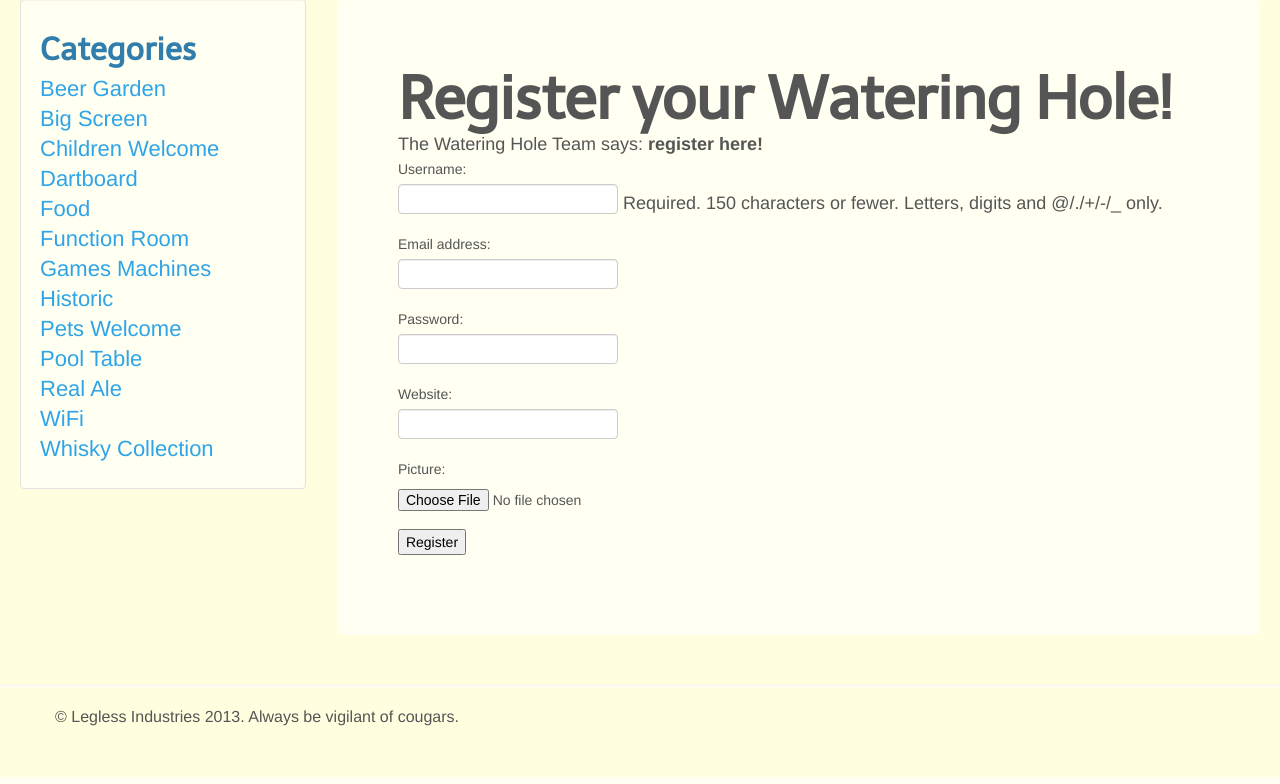
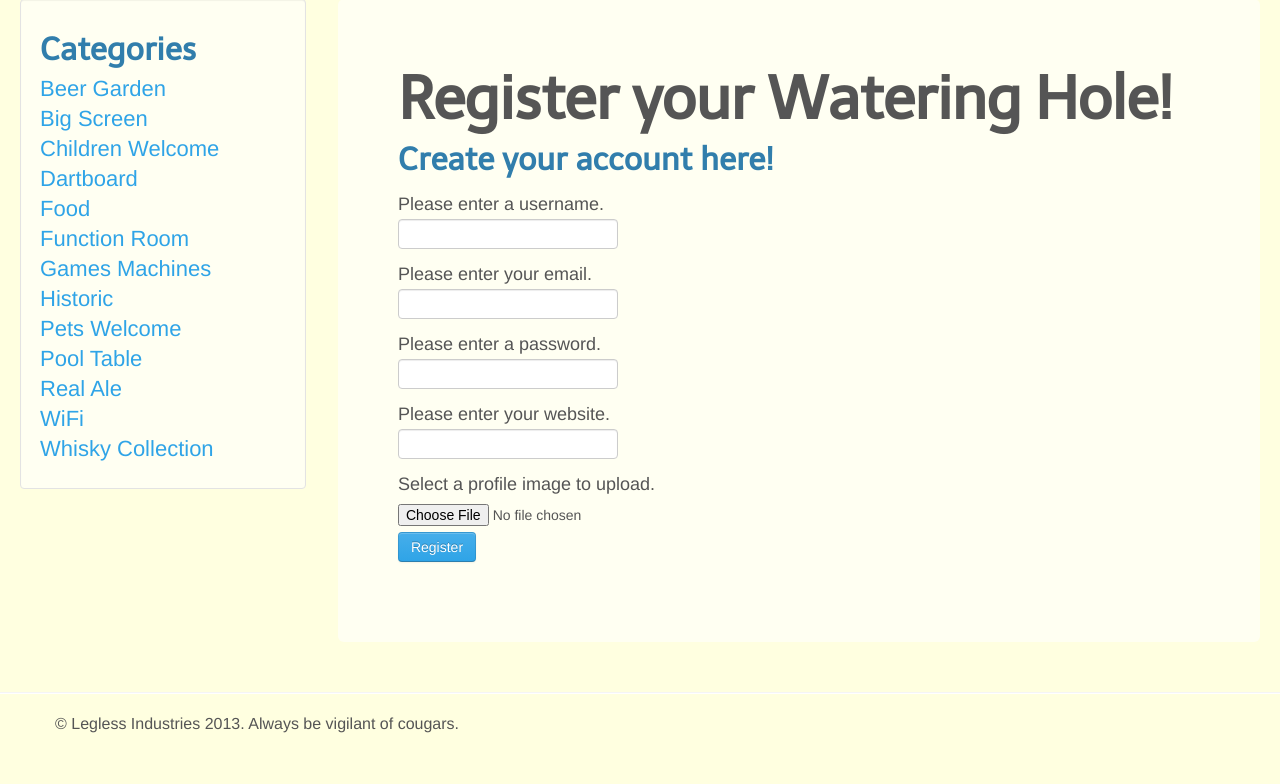
Before and after one commit to goodbrandcraig/ITech-Legless-Industries, a Django app: page /the_watering_hole/register/ in a window 1280 px wide. Shown: the part 81-865 px from the top of the page. Run offline with Django 3.2, Linux system fonts and the light colour scheme; parts of the project's set-up code (start-up, migrations or seed data) failed here and were passed over; some libraries are stand-ins or nearby versions.

Commit message:
Tidied up some forms and made buttons look nicer. Also added radio buttons in the review form as it makes more sense than textfields for numbers

```diff
--- a/ITech-Legless-Industries-master/legless_industries_project/templates/the_watering_hole/add_bar.html
+++ b/ITech-Legless-Industries-master/legless_industries_project/templates/the_watering_hole/add_bar.html
@@ -13,7 +13,7 @@
        <b>What does your bar have to offer?</b>
        {{ category_form.as_p }}
 
-        <input type="submit" name="submit" value="Add bar" />
+       <button class="btn btn-primary" type="submit">Add Bar</button>
     </form>
 </div>
 {% endblock %}
--- a/ITech-Legless-Industries-master/legless_industries_project/templates/the_watering_hole/login.html
+++ b/ITech-Legless-Industries-master/legless_industries_project/templates/the_watering_hole/login.html
@@ -12,7 +12,7 @@
             Password: <input type="password" name="password" value="" size="50" />
             <br />
 
-            <input type="submit" value="submit" />
+             <button class="btn btn-primary" type="submit">Sign in</button>
         </form>
 </div>
 {% endblock %}
--- a/ITech-Legless-Industries-master/legless_industries_project/templates/the_watering_hole/register.html
+++ b/ITech-Legless-Industries-master/legless_industries_project/templates/the_watering_hole/register.html
@@ -9,21 +9,29 @@
     The Watering Hole Team says: <strong>thank you for registering!</strong>
     <a href="/the_watering_hole/">Return to the homepage.</a><br />
     {% else %}
-    The Watering Hole Team says: <strong>register here!</strong><br />
+
 
     <form id="user_form" method="post" action="/the_watering_hole/register/"
             enctype="multipart/form-data">
 
-        {% csrf_token %}
+         {% csrf_token %}
+            <h2 class="form-signin-heading">Create your account here!</h2>
+            <!-- Display each form here -->
 
-        <!-- Display each form. The as_p method wraps each element in a paragraph
-             (<p>) element. This ensures each element appears on a new line,
-             making everything look neater. -->
-        {{ user_form.as_p }}
-        {{ profile_form.as_p }}
+            {% for field in user_form.visible_fields %}
+            {{ field.errors }}
+            {{ field.help_text }}<br />
+            {{ field }}<br />
+            {% endfor %}
+
+            {% for field in profile_form.visible_fields %}
+            {{ field.errors }}
+            {{ field.help_text }}<br />
+            {{ field }}<br />
+            {% endfor %}
 
         <!-- Provide a button to click to submit the form. -->
-        <input type="submit" name="submit" value="Register" />
+        <button class="btn btn-primary" type="submit">Register</button>
     </form>
     {% endif %}
 </div>
--- a/ITech-Legless-Industries-master/legless_industries_project/the_watering_hole/forms.py
+++ b/ITech-Legless-Industries-master/legless_industries_project/the_watering_hole/forms.py
@@ -3,10 +3,13 @@ __author__ = 'Craig'
 from django import forms
 from the_watering_hole.models import UserProfile, Bar, Photo, Category, Review
 from django.contrib.auth.models import User
+from django.utils.safestring import mark_safe
 
 
 class UserForm(forms.ModelForm):
-    password = forms.CharField(widget=forms.PasswordInput())
+    username = forms.CharField(help_text="Please enter a username.")
+    email = forms.CharField(help_text="Please enter your email.")
+    password = forms.CharField(widget=forms.PasswordInput(), help_text="Please enter a password.")
 
     class Meta:
         model = User
@@ -14,6 +17,9 @@ class UserForm(forms.ModelForm):
 
 
 class UserProfileForm(forms.ModelForm):
+    website = forms.URLField(help_text="Please enter your website.", required=False)
+    picture = forms.ImageField(help_text="Select a profile image to upload.", required=False)
+
     class Meta:
         model = UserProfile
         fields = ('website', 'picture')
@@ -26,7 +32,34 @@ class BarForm(forms.ModelForm):
         fields = ('name', 'address', 'bio',)
 
 
+class HorizontalRadioRenderer(forms.RadioSelect.renderer):
+    """ this overrides widget method to put radio buttons horizontally
+        instead of vertically.
+    """
+    def render(self):
+            """Outputs radios"""
+            return mark_safe(u'\n'.join([u'%s\n' % w for w in self]))
+
+
 class ReviewForm(forms.ModelForm):
+    CHOICES = [(1, '1'),
+               (2, '2'),
+               (3, '3'),
+               (4, '4'),
+               (5, '5')]
+    booze = forms.ChoiceField(choices=CHOICES, label="How did you find the refreshments?",
+                              widget=forms.RadioSelect(renderer=HorizontalRadioRenderer),)
+
+    beats = forms.ChoiceField(choices=CHOICES, label="What about the music?",
+                              widget=forms.RadioSelect(renderer=HorizontalRadioRenderer),)
+
+    barstaff = forms.ChoiceField(choices=CHOICES, label="And the Bar Staff?",
+                                 widget=forms.RadioSelect(renderer=HorizontalRadioRenderer),)
+
+    bucks = forms.ChoiceField(choices=CHOICES, label="Did you get your money's worth?",
+                              widget=forms.RadioSelect(renderer=HorizontalRadioRenderer),)
+
+    text_review = forms.CharField(widget=forms.Textarea, label="Add a comment to your review!")
     class Meta:
         model = Review
         fields = ('booze', 'beats', 'barstaff', 'bucks', 'text_review')
```
Also changed, not shown: ITech-Legless-Industries-master/legless_industries_project/templates/the_watering_hole/bar_page.html (+4 -3 lines), ITech-Legless-Industries-master/legless_industries_project/templates/the_watering_hole/review_bar.html (+6 -3 lines), ITech-Legless-Industries-master/legless_industries_project/watering_hole.db, 1 other file.
